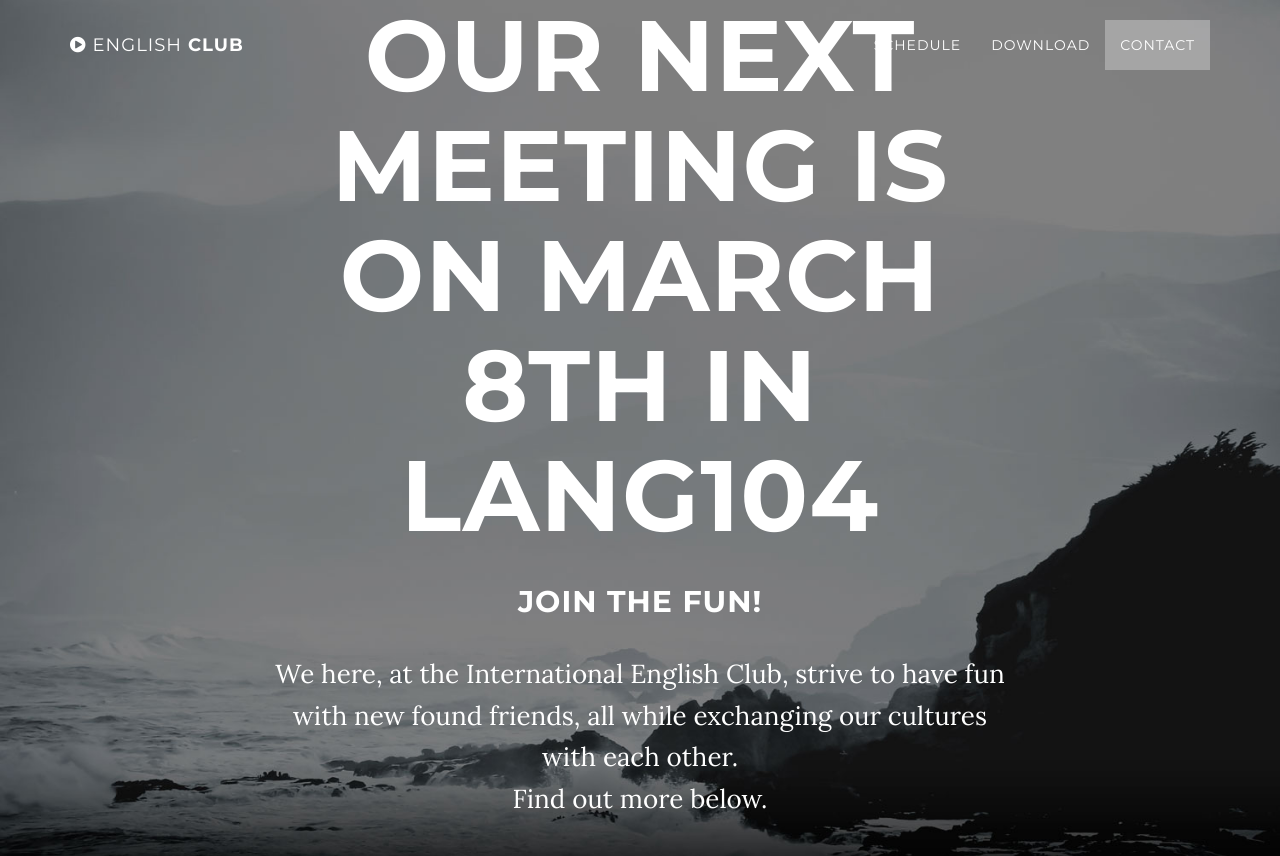
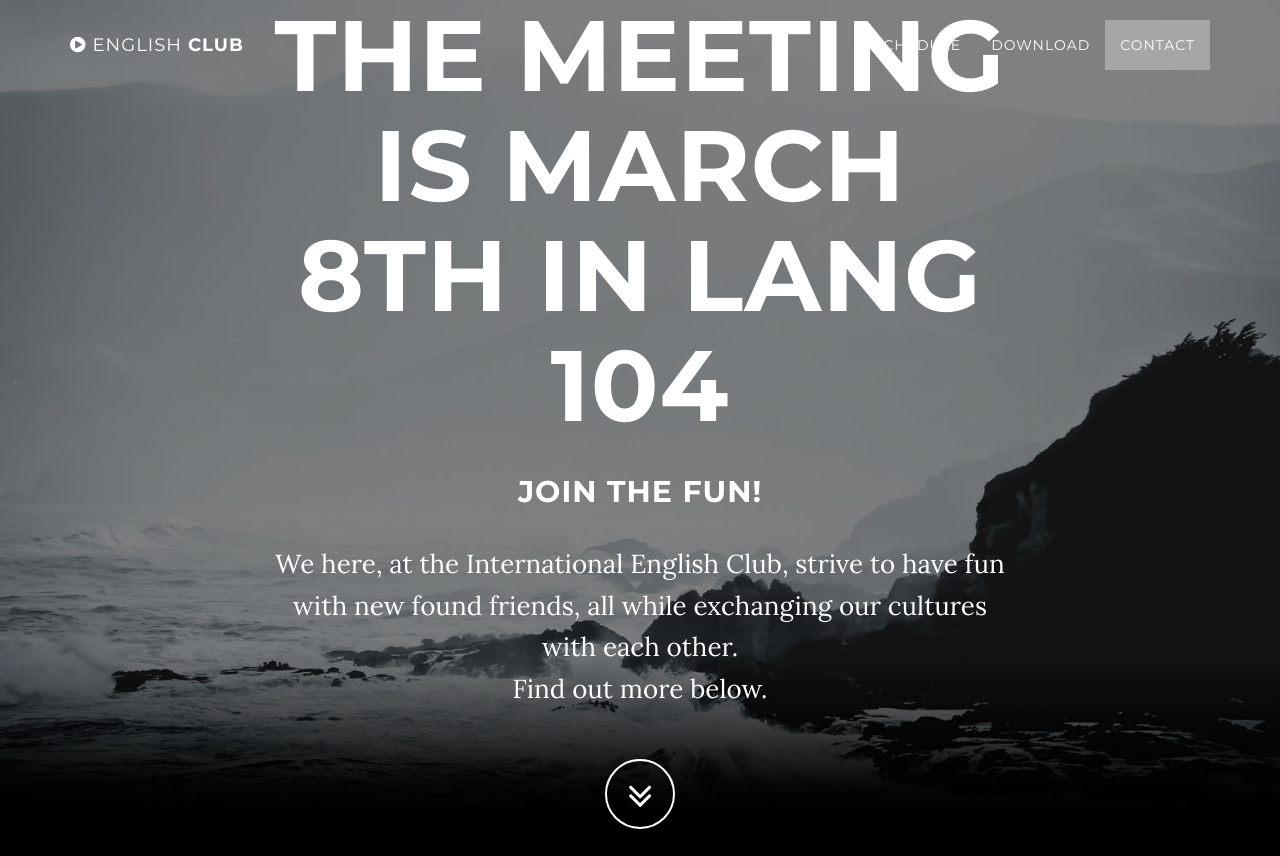
Before and after one commit to nourijp/untenglishclub, a website: page index.html in a window 1280 px wide. Shown: the top 856 px of the page. Drawn offline with nearby package versions, Linux system fonts and the light colour scheme; some packages are replaced by stand-ins of ours.

Commit message:
Update index.html

```diff
--- a/index.html
+++ b/index.html
@@ -74,7 +74,7 @@
             <div class="container">
                 <div class="row">
                     <div class="col-md-8 col-md-offset-2">
-                        <h1 class="brand-heading">Our next meeting is on March 8th in Lang104</h1>
+                        <h1 class="brand-heading">The meeting is March 8th in Lang 104</h1>
 			       <h2>Join the Fun!</h2>
                         <p class="intro-text">We here, at the International English Club, strive to have fun with new found friends, all while exchanging our cultures with each other.
                             <br> Find out more below. </p>
```
